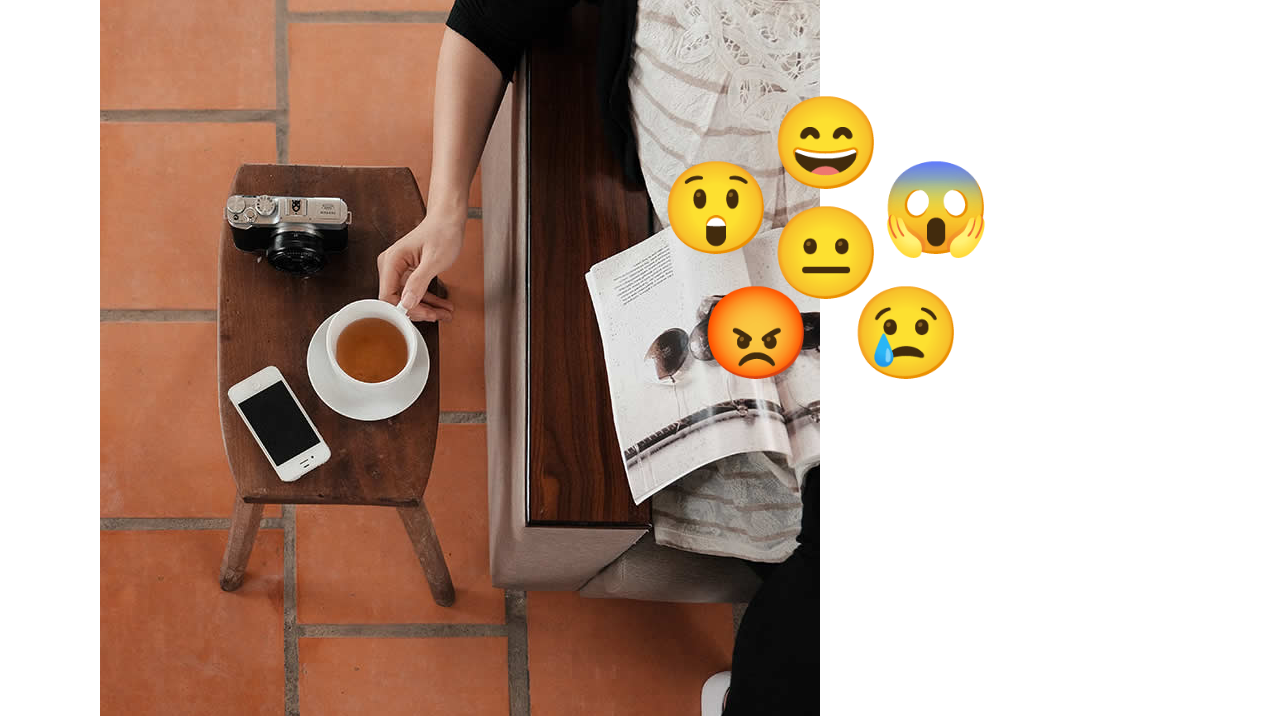
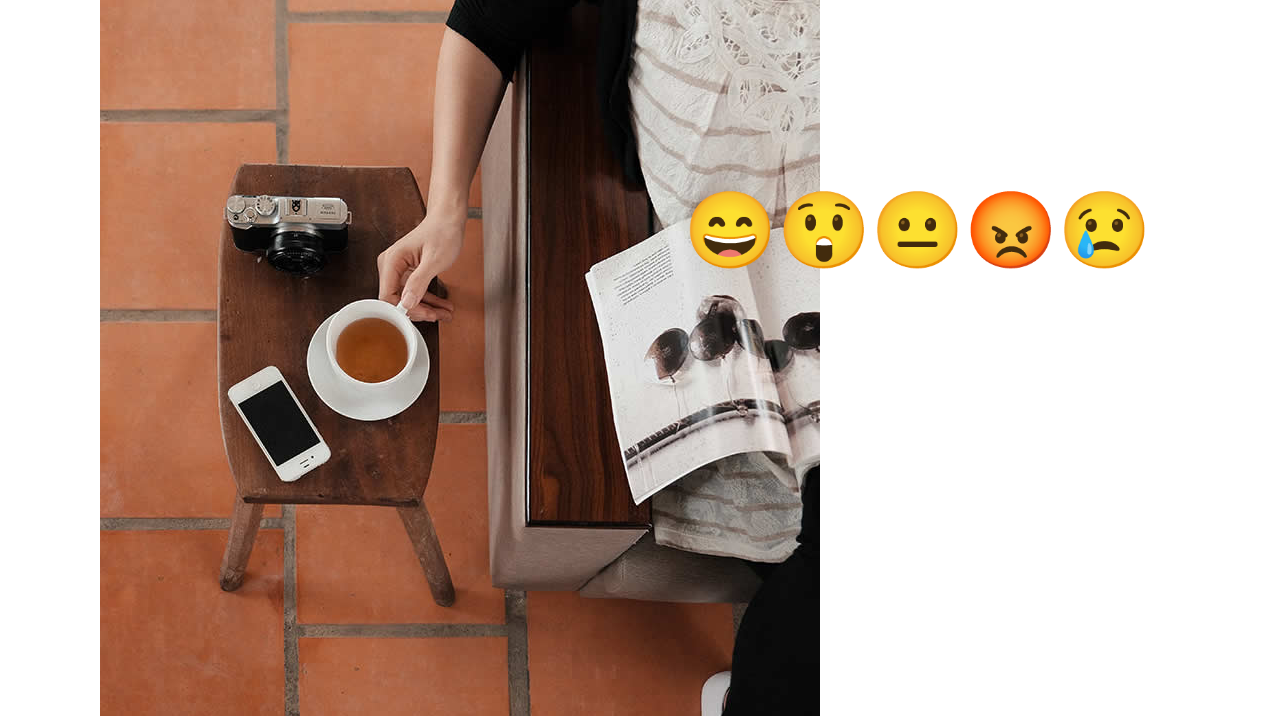
Before and after one commit to skzhou/Emotigram, a Flask app: page / in a window 1280 px wide. Shown: the part 2131-2847 px from the top of the page. Run offline with Flask 2, Linux system fonts and the light colour scheme; some libraries are stand-ins or nearby versions.

Commit message:
UI components of emojis

```diff
--- a/templates/index2.html
+++ b/templates/index2.html
@@ -51,7 +51,7 @@ http://www.templatemo.com/tm-477-puzzle
                <img src="../static/images/1.jpg" alt="Image" class="tm-image">
            </div>
            <div class="col-lg-6 col-md-6 content-item content-item-1 background">
-               <h2 class="main-title text-center dark-blue-text">Welcome to Emotigram!</h2>
+               <h2 class="main-title text-center dark-blue-text">About Emotigram</h2>
                <p>Emotigram is the social media platform that captures genuine facial reactions to promote more intimate user engagement. This application can be used as a method to increase user engagment by prompting facial reactions as an upvote system. It can also allow content creators to gauge how people genuinely react to their content. Feel free to scroll down an react.</p>
                <!--<button type="button" class="btn btn-big dark-blue-bordered-btn">Big Button</button>
                <button type="button" class="btn btn-big dark-blue-btn">Download</button>-->
@@ -61,20 +61,12 @@ http://www.templatemo.com/tm-477-puzzle
        <section class="col-md-12 content padding" id="section1">
         <div class="col-lg-6 col-md-6 col-md-push-6 content-item">
            <img src="../static/images/2.jpg" alt="Image" class="tm-image">
+
        </div>
-       <!--
+
        <div class="col-lg-6 col-md-6 col-md-pull-6 content-item background flexbox">
-        -->
-
-           <h2 style="font-size:90px;position:absolute;left:200px;top: 75px;">😄</h2>
-           <h2 style="font-size:90px;position:absolute;left:90px;top: 140px;">😲</h2>
-           <h2 style="font-size:90px;position:absolute;left:310px;top: 140px;">😱</h2>
-           <h2 style="font-size:90px;position:absolute;left:200px;top: 185px;">😐</h2>
-           <h2 style="font-size:90px;position:absolute;left:130px;top: 265px;">😡</h2>
-           <h2 style="font-size:90px;position:absolute;left:280px;top: 265px;">😢</h2>
-            <!--
+           <h2 style="font-size:75px;position:relative;top:170px;left: 0px;text-align:center">😄😲😐😡😢</h2>
        </div>
-       -->
 
    </section>
 
@@ -83,13 +75,9 @@ http://www.templatemo.com/tm-477-puzzle
            <img src="../static/images/3.jpg" alt="Image" class="tm-image">
        </div>
 
-
-           <h2 style="font-size:90px;position:absolute;left:700px;top: 75px;">😄</h2>
-           <h2 style="font-size:90px;position:absolute;left:590px;top: 140px;">😲</h2>
-           <h2 style="font-size:90px;position:absolute;left:810px;top: 140px;">😱</h2>
-           <h2 style="font-size:90px;position:absolute;left:700px;top: 185px;">😐</h2>
-           <h2 style="font-size:90px;position:absolute;left:630px;top: 265px;">😡</h2>
-           <h2 style="font-size:90px;position:absolute;left:780px;top: 265px;">😢</h2>
+       <div class="col-lg-6 col-md-6 content-item background flexbox">
+           <h2 style="font-size:75px;position:relative;top:170px;left: 0px;text-align:center">😄😲😐😡😢</h2>
+       </div>
 
 
    </section>
@@ -100,12 +88,9 @@ http://www.templatemo.com/tm-477-puzzle
        </div>
 
 
-           <h2 style="font-size:90px;position:absolute;left:200px;top: 75px;">😄</h2>
-           <h2 style="font-size:90px;position:absolute;left:90px;top: 140px;">😲</h2>
-           <h2 style="font-size:90px;position:absolute;left:310px;top: 140px;">😱</h2>
-           <h2 style="font-size:90px;position:absolute;left:200px;top: 185px;">😐</h2>
-           <h2 style="font-size:90px;position:absolute;left:130px;top: 265px;">😡</h2>
-           <h2 style="font-size:90px;position:absolute;left:280px;top: 265px;">😢</h2>
+            <div class="col-lg-6 col-md-6 col-md-pull-6 content-item background flexbox">
+           <h2 style="font-size:75px;position:relative;top:170px;left: 0px;text-align:center">😄😲😐😡😢</h2>
+       </div>
 
 
    </section>
@@ -115,12 +100,9 @@ http://www.templatemo.com/tm-477-puzzle
            <img src="../static/images/3.jpg" alt="Image" class="tm-image">
        </div>
 
-           <h2 style="font-size:90px;position:absolute;left:700px;top: 75px;">😄</h2>
-           <h2 style="font-size:90px;position:absolute;left:590px;top: 140px;">😲</h2>
-           <h2 style="font-size:90px;position:absolute;left:810px;top: 140px;">😱</h2>
-           <h2 style="font-size:90px;position:absolute;left:700px;top: 185px;">😐</h2>
-           <h2 style="font-size:90px;position:absolute;left:630px;top: 265px;">😡</h2>
-           <h2 style="font-size:90px;position:absolute;left:780px;top: 265px;">😢</h2>
+       <div class="col-lg-6 col-md-6 content-item background flexbox">
+           <h2 style="font-size:75px;position:relative;top:170px;left: 0px;text-align:center">😄😲😐😡😢</h2>
+       </div>
    </section>
 
 
@@ -130,12 +112,9 @@ http://www.templatemo.com/tm-477-puzzle
            <img src="../static/images/2.jpg" alt="Image" class="tm-image">
        </div>
 
-           <h2 style="font-size:90px;position:absolute;left:200px;top: 75px;">😄</h2>
-           <h2 style="font-size:90px;position:absolute;left:90px;top: 140px;">😲</h2>
-           <h2 style="font-size:90px;position:absolute;left:310px;top: 140px;">😱</h2>
-           <h2 style="font-size:90px;position:absolute;left:200px;top: 185px;">😐</h2>
-           <h2 style="font-size:90px;position:absolute;left:130px;top: 265px;">😡</h2>
-           <h2 style="font-size:90px;position:absolute;left:280px;top: 265px;">😢</h2>
+             <div class="col-lg-6 col-md-6 col-md-pull-6 content-item background flexbox">
+           <h2 style="font-size:75px;position:relative;top:170px;left: 0px;text-align:center">😄😲😐😡😢</h2>
+       </div>
 
    </section>
 
```
